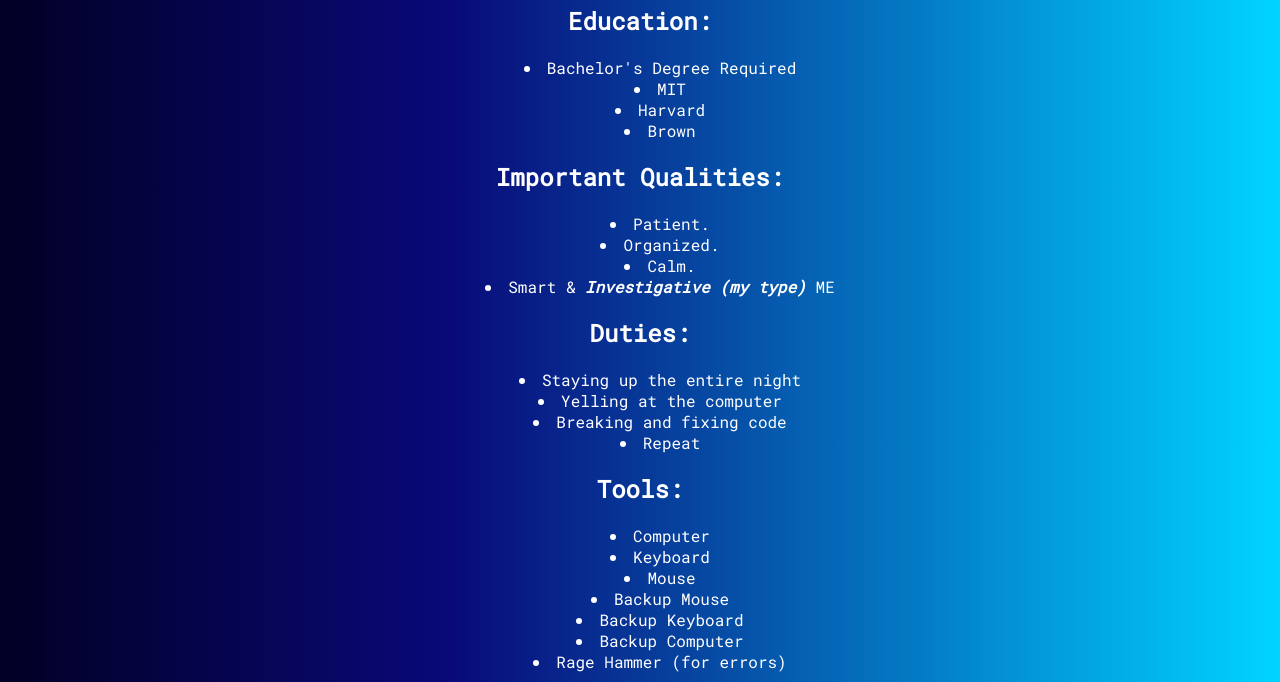
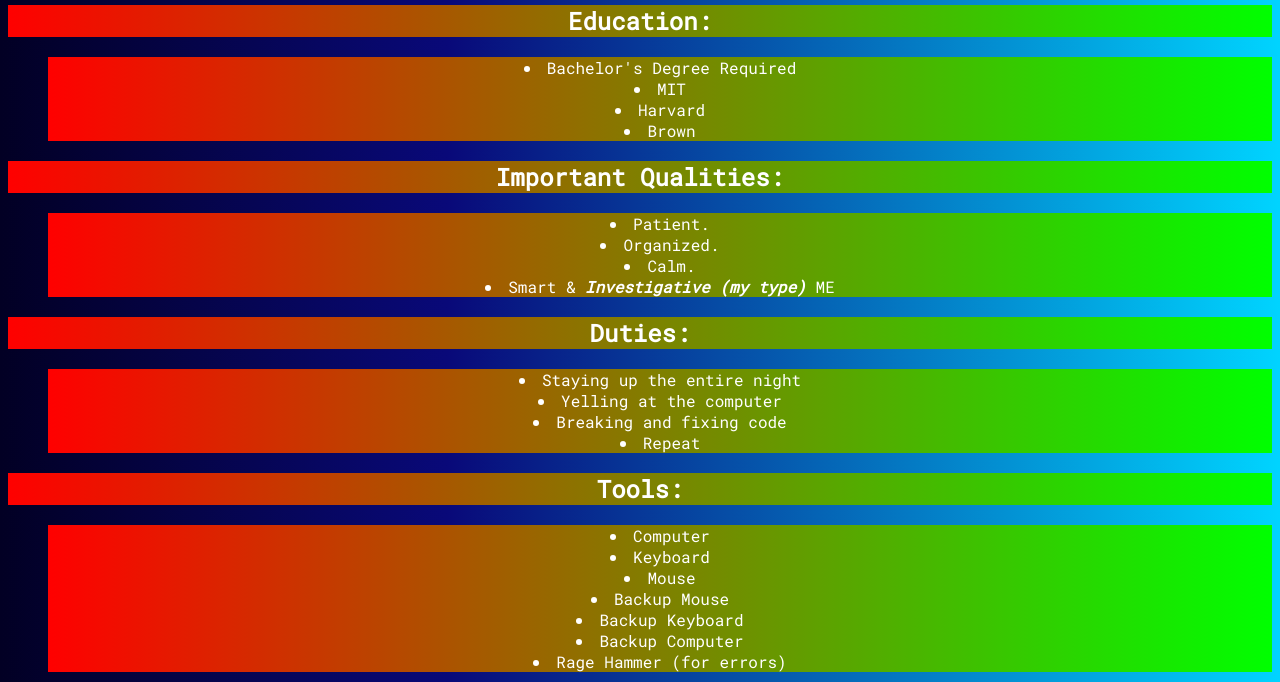
Before and after one commit to TechDudie/examplehtml, a plain HTML site: page pres.html in a window 1280 px wide. Shown: the part 67-749 px from the top of the page. Drawn offline with Linux system fonts and the light colour scheme.

Commit message:
Update pres.html

```diff
--- a/pres.html
+++ b/pres.html
@@ -11,6 +11,7 @@ body {
 h1, h2, li, p {
   color: white;
   font-family: 'Roboto Mono', monospace;
+  background: linear-gradient(90deg, rgba(255,0,0,1) 0%, rgba(0,255,0,1) 100%);
 }
 ul {
   list-style-position: inside;
```
